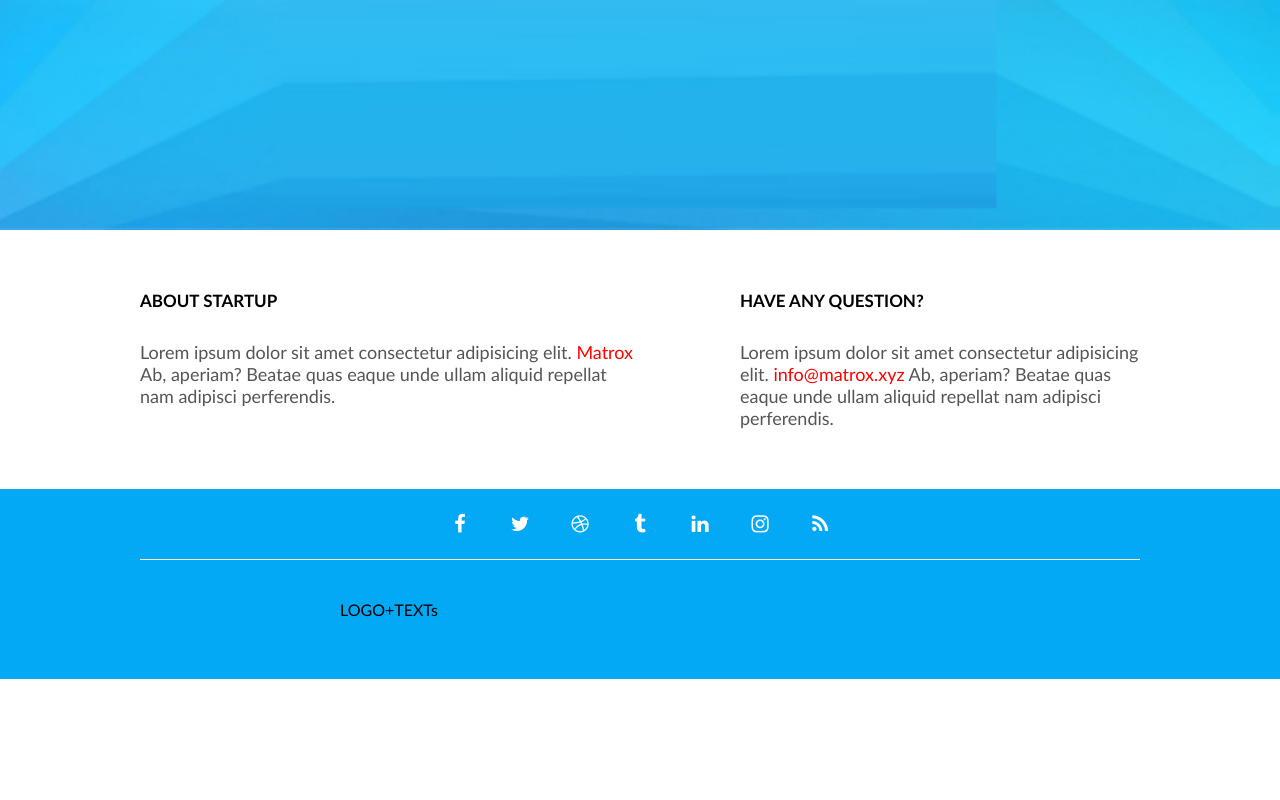
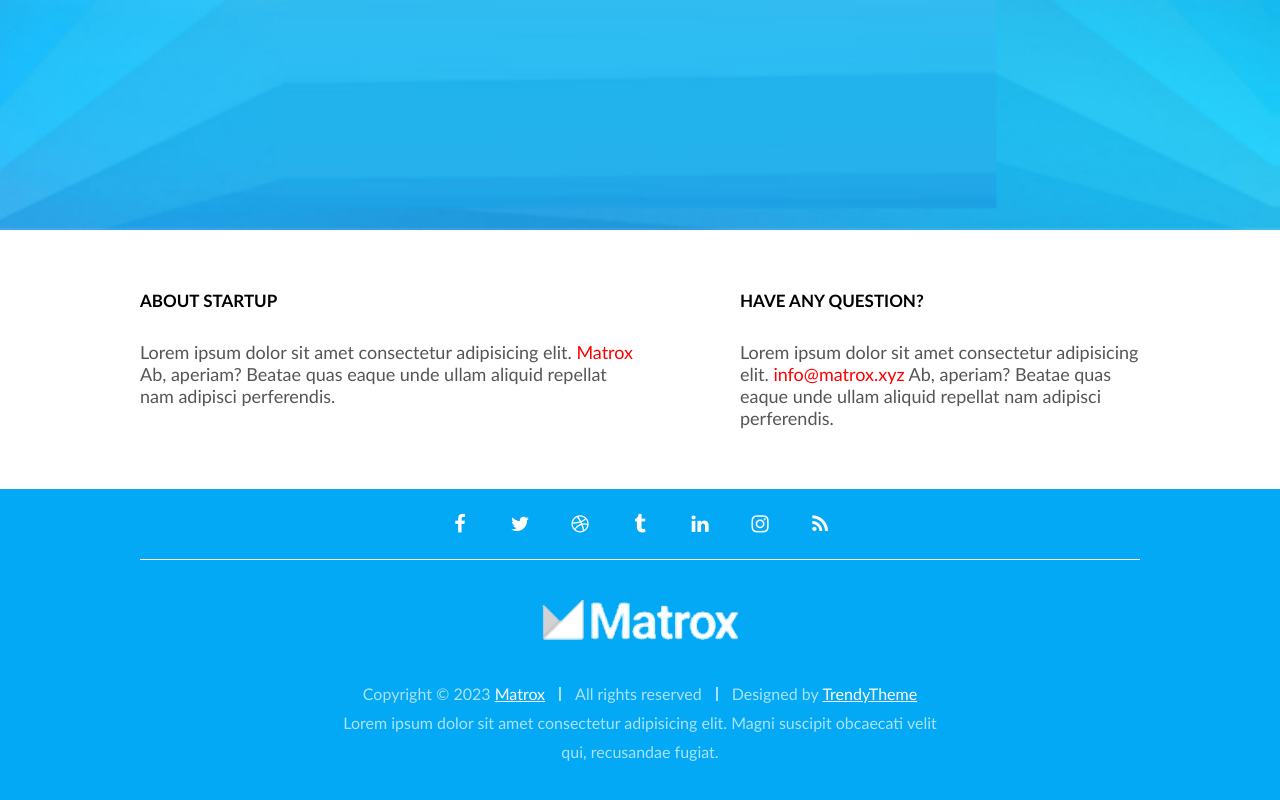
Before and after one commit to DuserK/08-coming-soon, a website: page index.html in a window 1280 px wide. Shown: the part 570-1370 px from the top of the page. Before the commit the page ends 1249 px from the top, so only its background shows below. Drawn offline with Linux system fonts and the light colour scheme.

Commit message:
Footer trio pseudo lines

```diff
--- a/css/components/footer.css
+++ b/css/components/footer.css
@@ -1,5 +1,9 @@
 .footer{
     padding-top: 0;
+}
+.footer-logo {
+    height: 40px;
+    margin-bottom: 40px;
 }
 .footer .socials{
     flex-direction: row;
@@ -26,3 +30,42 @@
     color: #03a9f4;
     background-color: #fff;
 }
+.footer .short-row {
+    display: flex;
+    flex-direction: column;
+    justify-content: center;
+    align-items: center;
+    color: #fffa;
+    text-align: center;
+    line-height: 1.8em;
+}
+.footer .short-row a {
+    color: #fff;
+}
+
+.footer .trio {
+    display: flex;
+    gap: 0 30px;
+}
+.footer .trio p + p{
+    position: relative;
+}
+.footer .trio p + p::before {
+    content: ' ';
+    display: inline-block;
+    width: 2px;
+    height: 14px;
+    background-color: #fffa;
+    position: absolute;
+    bottom: 0.25em;
+    left: -15px;
+    top: 50%;
+    transform: translateX(-50%) translateY(-50%);
+    /* transform: translate(-50%, -50%); */
+}
+
+@media (max-width: 700px) {
+    .footer .trio {
+        flex-direction: column;
+    }
+}
--- a/index.html
+++ b/index.html
@@ -42,7 +42,13 @@
            <i class="social fa fa-rss" ></i>
         </div>
         <div class="short-row">
-            LOGO+TEXTs
+            <img class="footer-logo" src="img/footer-logo.png" alt="Logo">
+            <div class="trio">
+                <p>Copyright &copy; 2023 <a href="./">Matrox</a></p>
+                <p>All rights reserved</p>
+                <p>Designed by <a href="#" target="_blank">TrendyTheme</a></p>
+            </div>
+            <p>Lorem ipsum dolor sit amet consectetur adipisicing elit. Magni suscipit obcaecati velit qui, recusandae fugiat.</p>
         </div>
     </footer>
 </body>
```
Also changed, not shown: img/footer-logo.png (added).
